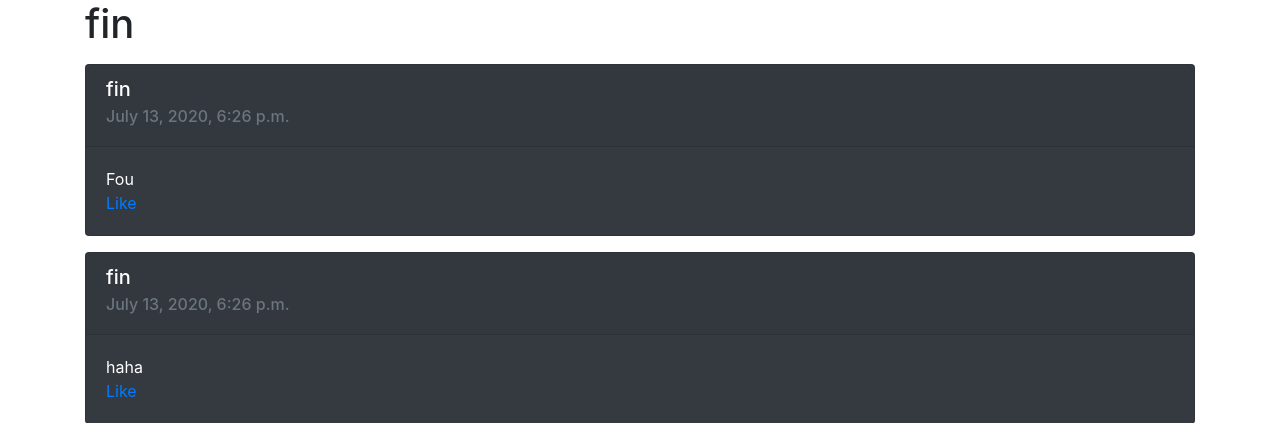
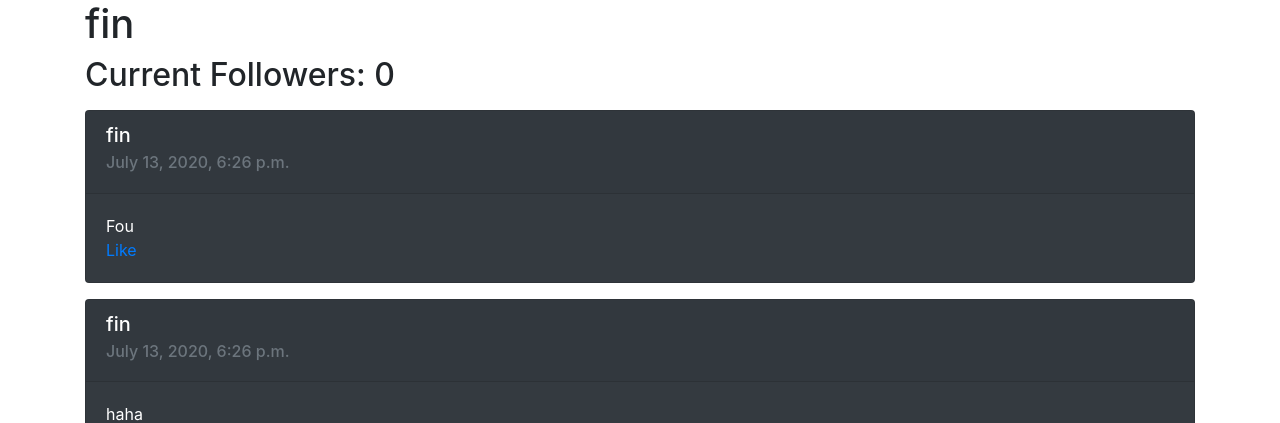
Before and after one commit to fross123/the-u-network, a Django app: a page that uses network/templates/network/profile.html in a window 1280 px wide. Shown: the part 56-479 px from the top of the page. Run offline with Django 3.2, Linux system fonts and the light colour scheme; data comes from the database, SQL or seed files in the repository; both versions use the stored data as it was after the commit; some libraries are stand-ins or nearby versions.

Commit message:
current followers count

```diff
--- a/network/templates/network/profile.html
+++ b/network/templates/network/profile.html
@@ -2,7 +2,9 @@
 
 {% block body %}
     <h1>{{ user_profile }}</h1>
+    <h2>Current Followers: {{ user_profile.followers.count }}</h2>
     {% if user.is_authenticated %}
+        {% if user != user_profile %}
             {% if not isFollowing %}
                 <form action="{% url 'follow' username=user_profile.username %}" method="post">
                     {% csrf_token %}
@@ -13,7 +15,7 @@
                     {% csrf_token %}
                     <button type="submit" class="btn btn-primary">Un-Follow</button>
                 </form>
-
+            {% endif %}
         {% endif %}
     {% endif %}
     {% for post in users_posts %}
--- a/network/views.py
+++ b/network/views.py
@@ -35,7 +35,7 @@ def profile(request, username):
         raise Http404("User not found.")
     if request.user in user_profile.followers.all():
         isFollowing = True
-    else:
+    elif request.user not in user_profile.followers.all():
         isFollowing = False
     return render(request, "network/profile.html", {
         "user_profile": user_profile,
```
Also changed, not shown: db.sqlite3. Lines whose indentation alone changed are shown as unchanged.
